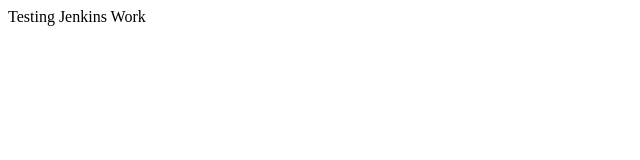
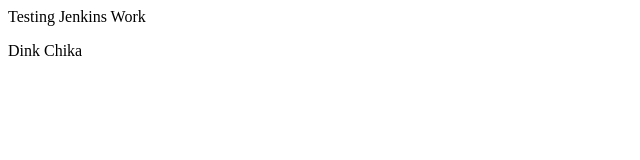
Before and after one commit to SaddamHusaain/jenkinsbranch, a plain HTML site: page index.html in a window 1280 px wide. Shown: the full height of the page, 0-640 px from the left. Drawn offline with Linux system fonts and the light colour scheme.

Commit message:
changes updated in index html file

```diff
--- a/index.html
+++ b/index.html
@@ -1,3 +1,5 @@
 <div>
 <span>Testing Jenkins Work</span>
+
+<p>Dink Chika</p>
 </div>
```
